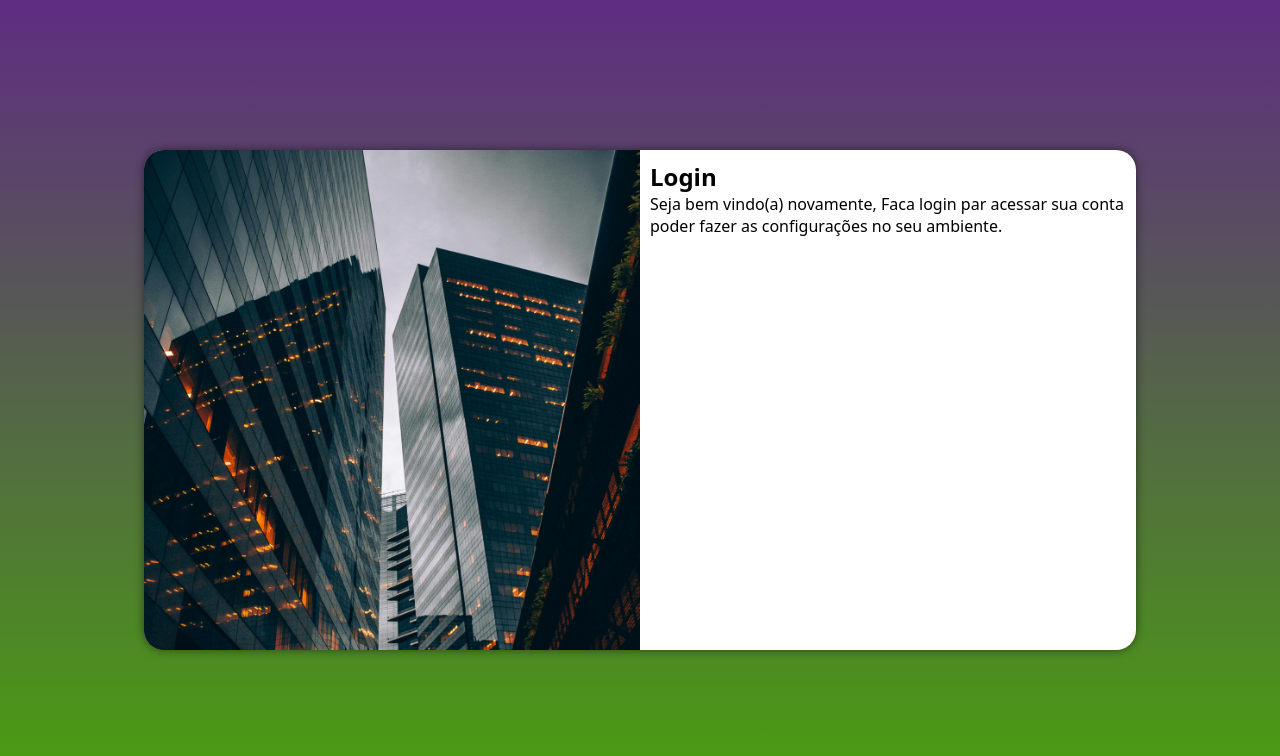
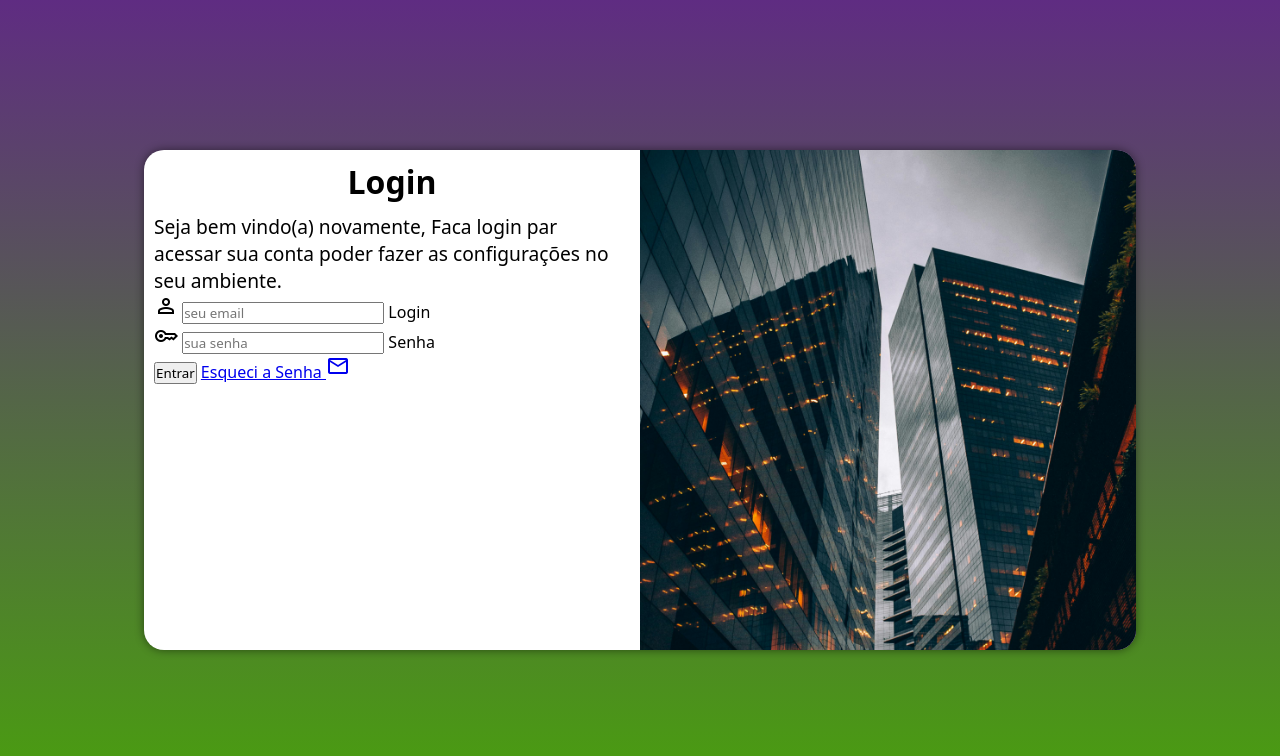
Before and after one commit to TarsisLucasDaniel/projeto-login, a plain HTML site: page index.html in a window 1280 px wide. Drawn offline with nearby package versions, Linux system fonts and the light colour scheme.

Commit message:
criando formulário

```diff
--- a/estilos/midia-query.css
+++ b/estilos/midia-query.css
@@ -14,7 +14,6 @@
         float: left;
         width: 40%;
         height:100%;
-
     }
 
     section#login > div#formulario{
@@ -36,14 +35,22 @@
     }
 
     section#login > div#imagem{
-        float: left;
+        float: right;
         width: 50%;
         height: 100%;
     }
 
     section#login > div#formulario{
-        float: right;
+        float: left;
         width: 50%;
     }
 
+    div#formulario > h1{
+        font-size: 2em;
+    }
+
+    div#formulario > p{
+        font-size: 1.2em;
+    }
+
 }
--- a/estilos/style.css
+++ b/estilos/style.css
@@ -35,7 +35,6 @@ section#login{
     left: 50%;
     transform: translate(-50%, -50%);
     overflow: hidden;
-
     transition: width .3s, height .3s;
     transition-timing-function: ease;
 }
@@ -51,5 +50,13 @@ section#login > div#imagem{
 section#login > div#formulario{
     padding: 10px;
     display: block;
+}
 
+div#formulario > h1{
+    text-align: center;
+    margin-bottom: 10px;
 }
+
+div#formulario > p{
+    font-size: 0.8em;
+}
--- a/index.html
+++ b/index.html
@@ -4,6 +4,7 @@
     <meta charset="UTF-8">
     <meta name="viewport" content="width=device-width, initial-scale=1.0">
     <title>Login</title>
+    <link href="https://fonts.googleapis.com/css2?family=Material+Symbols+Outlined" rel="stylesheet" />
     <link rel="stylesheet" href="estilos/style.css">
     <link rel="stylesheet" href="estilos/midia-query.css">
 </head>
@@ -19,7 +20,24 @@
             <div id="formulario">
                 <h1>Login</h1>
                 <p>Seja bem vindo(a) novamente, Faca login par acessar sua conta poder fazer as configurações no seu ambiente.</p>
-                <form action="login.php" method="post">
+                <form action="login.php" method="post" autocomplete="on">
+
+                    <div class="campo">
+                        <i class="material-symbols-outlined">person</i>
+                        <input type="email" name="login" id="ilogin" placeholder="seu email" autocomplete="email" required maxlength="30">
+                        <label for="ilogin">Login</label>
+                    </div>
+
+                    <div class="campo">
+                        <i class="material-symbols-outlined">key</i>
+                        <input type="password" name="senha" id="isenha" placeholder="sua senha" autocomplete="current-password" required minlength="8" maxlength="20">
+                        <label for="isenha">Senha</label>
+                    </div>
+                    <input type="submit" value="Entrar">
+                    <a href="esqueci.html">
+                        Esqueci a Senha <i class="material-symbols-outlined">mail</i>
+                    </a>
+
 
                 </form>
 
```
